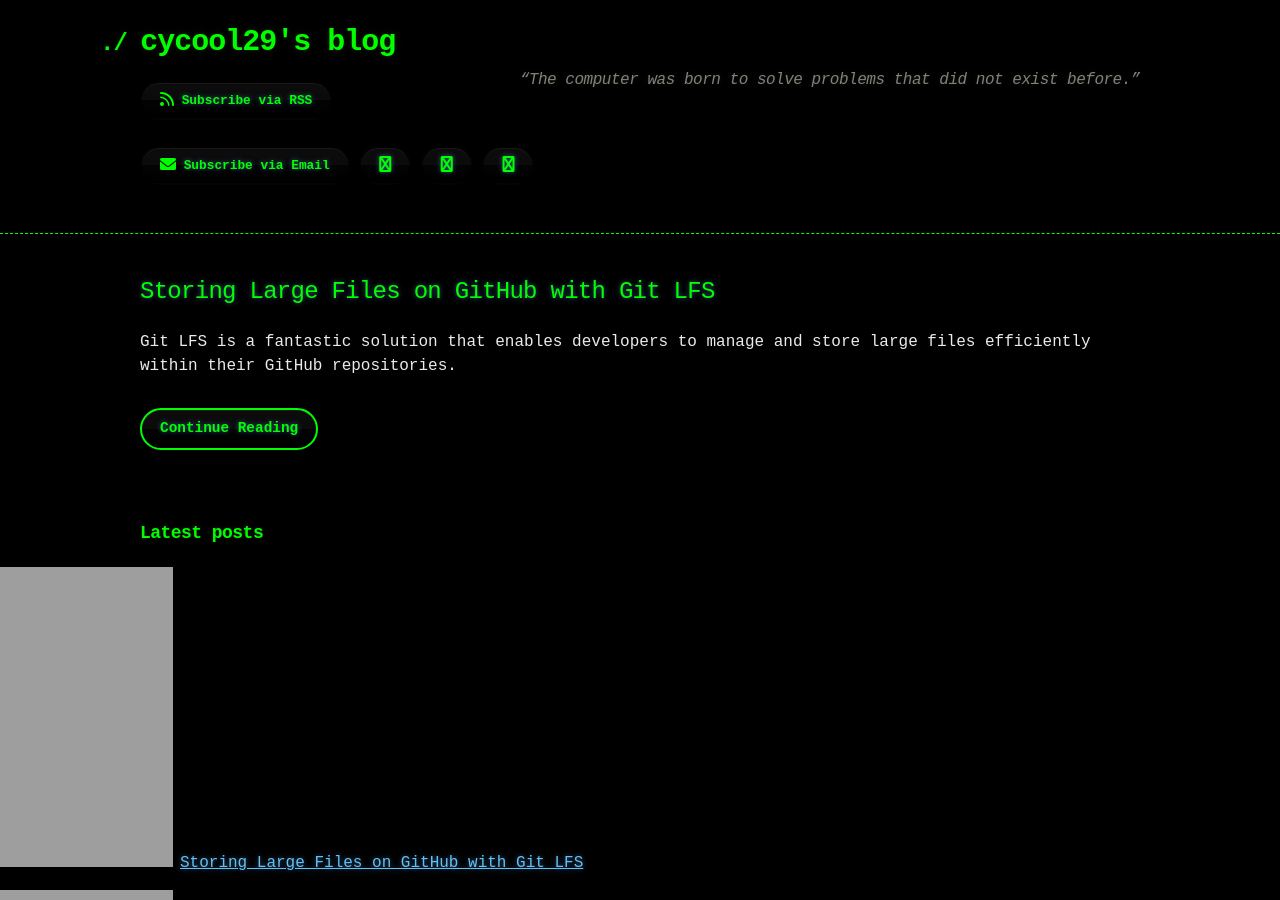
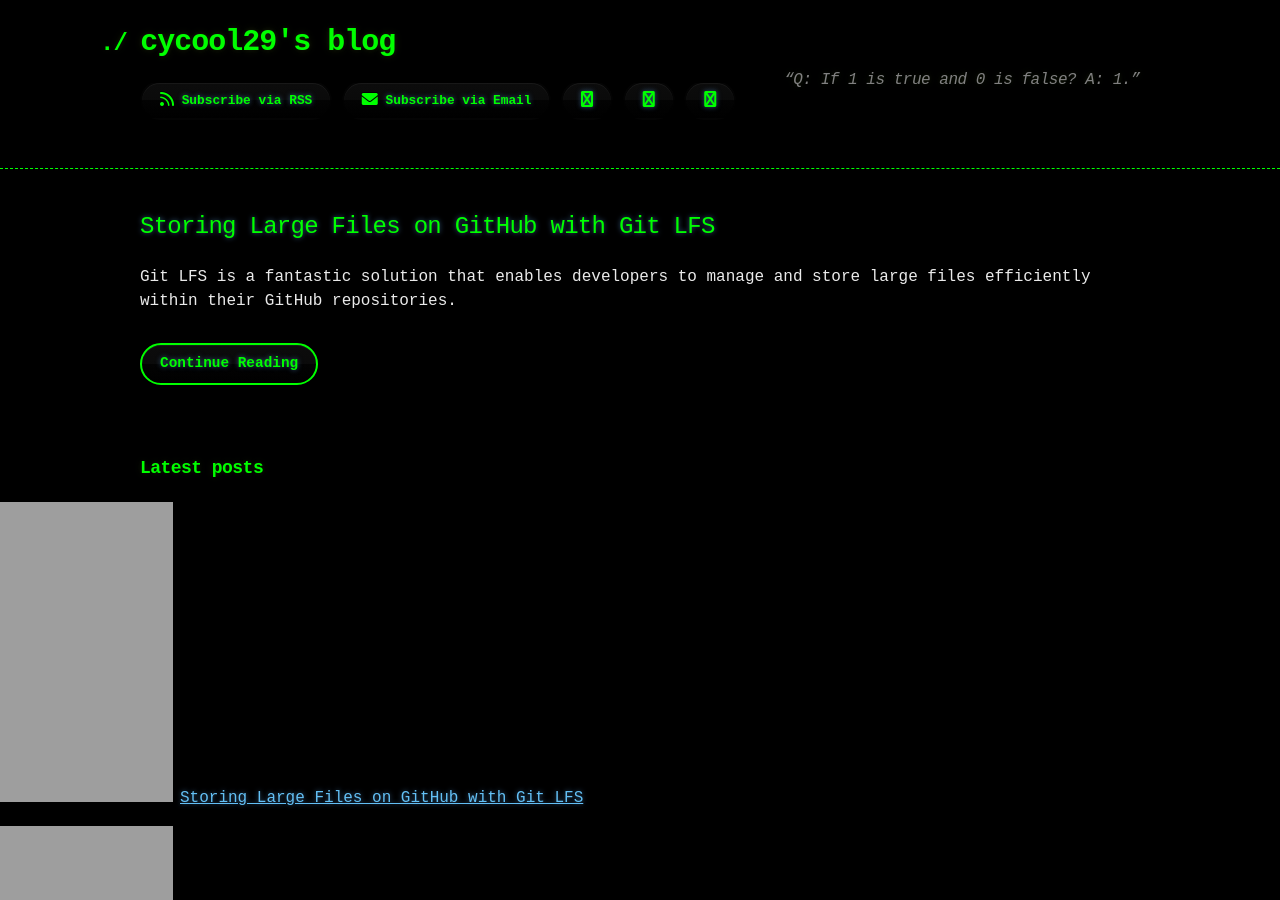
Before and after one commit to cycool29/cycool29.github.io, a Jekyll site: the page built from index.md, in a window 1280 px wide and 900 px high. Built offline with Jekyll 4.4.1, drawn with Linux system fonts in a browser that asks for light colours; a style sheet for code colours, icons or effects is not loaded.

Commit message:
Update quotes

```diff
--- a/_config.yml
+++ b/_config.yml
@@ -1,5 +1,5 @@
 title: cycool29's blog
-description: "“The computer was born to solve problems that did not exist before.” "
+description: "“Q: If 1 is true and 0 is false? A: 1.” "
 bio: A high school student. Intermediate in Python, Git, Bash. Learning JavaScript. He/Him. "
 author: cycool29
 url: https://cycool29.github.io
```
